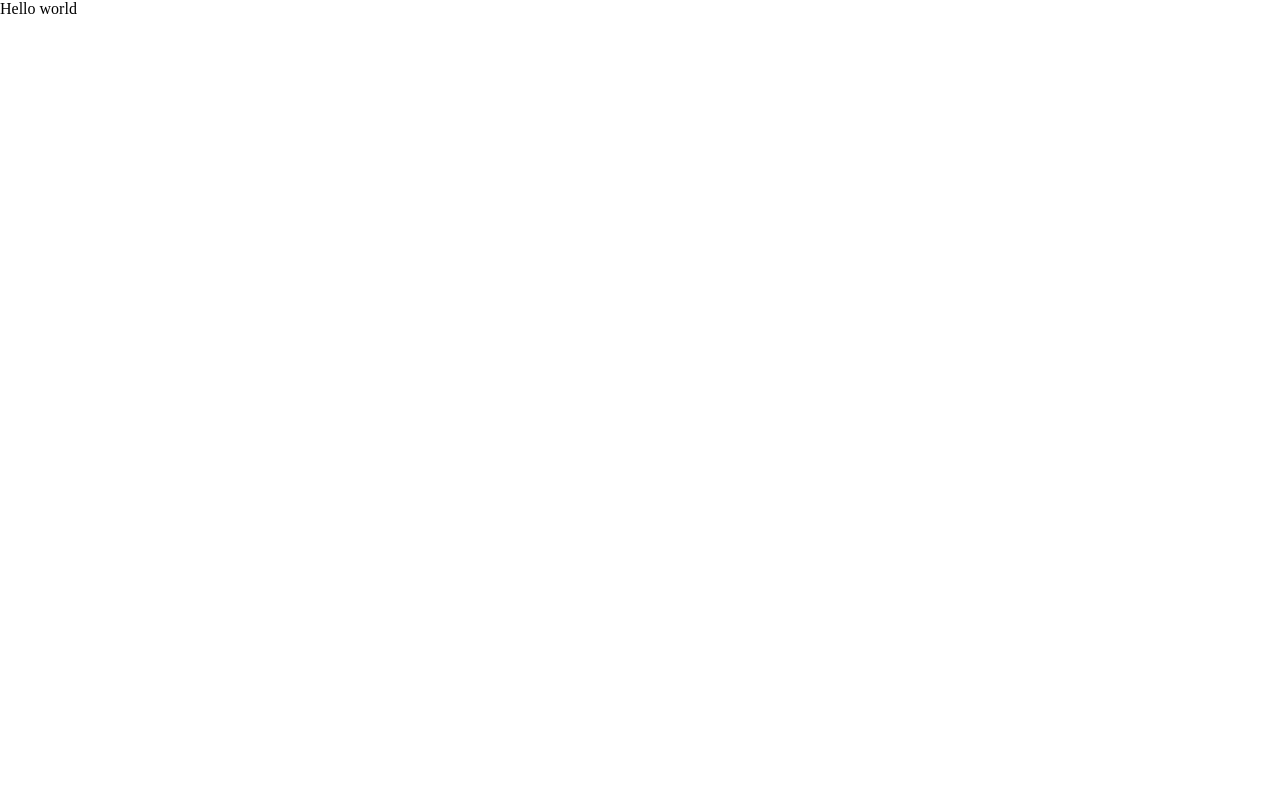
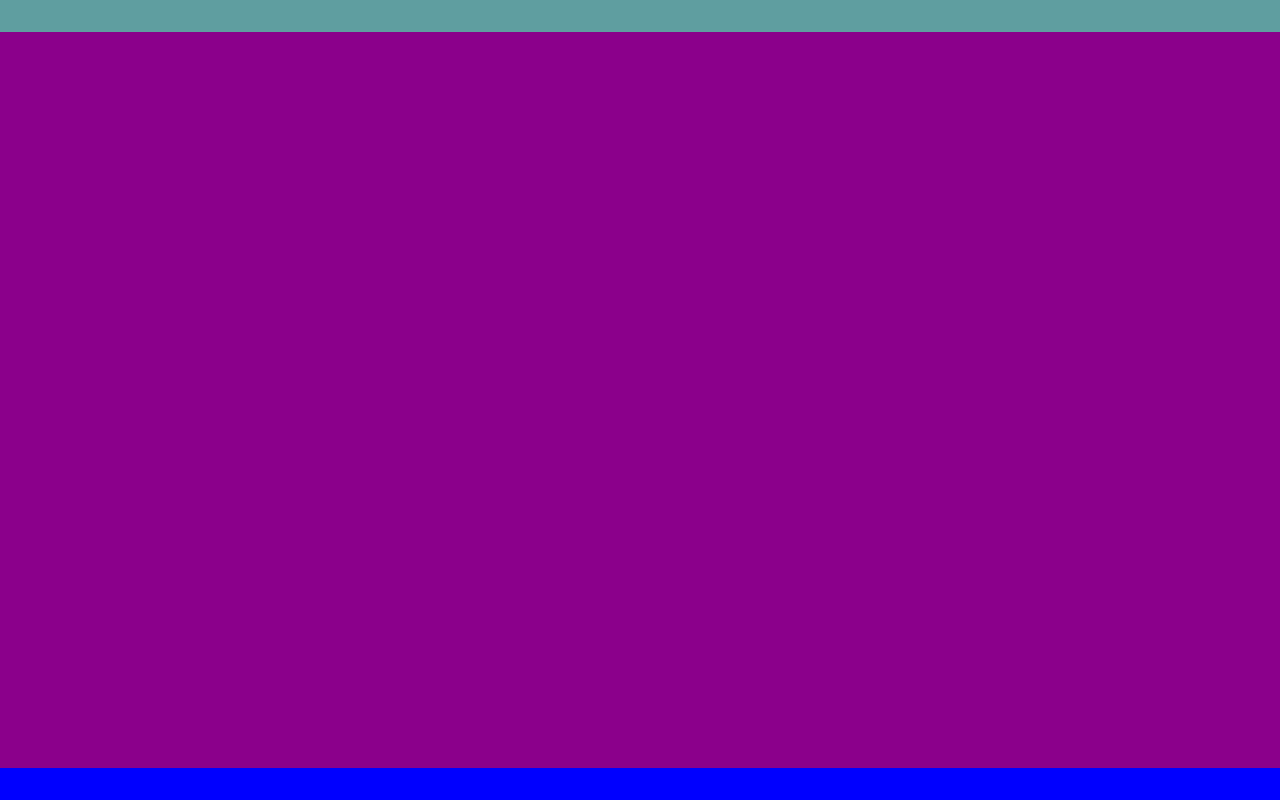
Before and after one commit to crudyapps/open-kitch, a React (Vite) app in the folder kitchen-ui/: page / in a window 1280 px wide. Built offline with nearby package versions, Linux system fonts and the light colour scheme.

Commit message:
provide basic layout

```diff
--- a/kitchen-ui/App.tsx
+++ b/kitchen-ui/App.tsx
@@ -1,4 +1,13 @@
 import React from "react";
 import { render } from "react-dom";
 
-render(<div>Hello world</div>, document.getElementById('app'));
+const App = () => {
+    return (<div className="container">
+        <div className="header"></div>
+        <div className="body"></div>
+        <div className="footer"></div>
+    </div>
+    )
+}
+
+render(<App />, document.getElementById('app'));
--- a/kitchen-ui/app.css
+++ b/kitchen-ui/app.css
@@ -18,3 +18,30 @@ time, mark, audio, video {
 	font: inherit;
 	vertical-align: baseline;
 }
+
+.main {
+    /* Reference an image file */
+    color: red;
+}
+
+.container {
+    display: flex;
+    flex-direction: column;
+    height: 100vh;
+    background-color: beige;
+}
+
+.header{
+    background-color: cadetblue;
+    height: 2em;
+}
+
+.body{
+    background-color: darkmagenta;
+    flex-grow: 10;
+}
+
+.footer{
+    background-color: blue;
+    height: 2em;
+}
```
